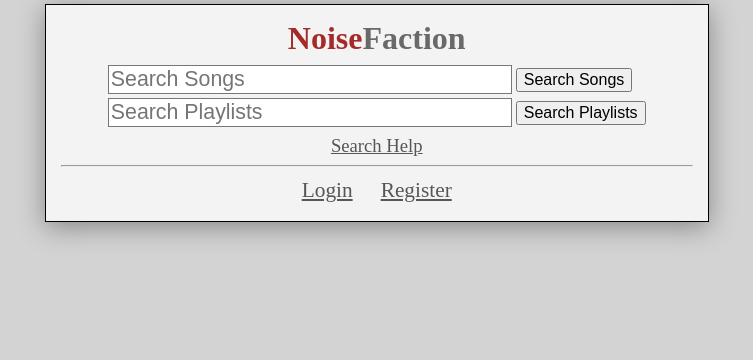
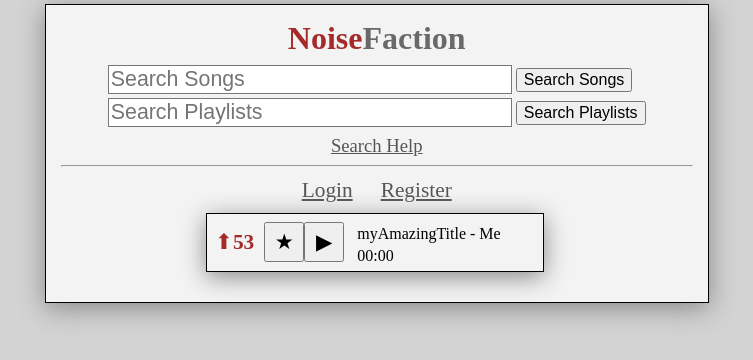
Before and after one commit to ThomasGagne/team2-ups-cs455, a PHP site: page / in a window 1280 px wide. Shown: the part 186-546 px from the top of the page, without its empty margins (254-1007 px from the left). Run offline with PHP 8.4, Linux system fonts and the light colour scheme; the visitor is signed in with stand-in values (Sample User, id 1).

Commit message:
Added some DOM generation for the music player with the PHP function generateSongPlayer(). Also added an example of using it on the homepage, although it won't work unless you create a "songs/vulture.wav" music file on your computer. Still need the starring functionality of it to work with AJAX.

```diff
--- a/css/basic.css
+++ b/css/basic.css
@@ -103,3 +103,40 @@ noscript {
   margin-bottom: 5px;
   font-size: 24pt;
 }
+
+.songPlayer {
+  background-color: #f3f3f3;
+  border: 1px solid;
+  margin-top: 1%;
+  width: 50%;
+
+  padding-left: 5px;
+  padding-top: 5px;
+  padding-right: 15px;
+
+  margin-bottom: 15px;
+
+  box-shadow: 0px 5px 25px #888888;
+
+  position: relative;
+  float: left;
+  left: 23%;
+}
+
+.songDetailsTable {
+  position: relative;
+  float: right;
+  margin-left: 10px;
+}
+
+.score {
+  font-size: 16pt;
+  color: #A52A2A;
+  margin-right: 10px;
+}
+
+.playerButton {
+  width: 40px;
+  height: 40px;
+  font-size: 16pt;
+}
--- a/generalFunctions.php
+++ b/generalFunctions.php
@@ -23,4 +23,48 @@ function inputted_properly($var) {
     return !empty($var) and !($var === "");
 }
 
+// Return a string which can be echoed to the page and embodies a music player
+// INPUT: A dictionary of all the song's details. The keys should at a minimum be:
+// title
+// artist
+// uploader
+// location (as a URL)
+// score (number of stars)
+// OUTPUT: An HTML string which embodies the music player
+function generateSongPlayer($songArr) {
+    $title = $songArr["title"];
+    $artist = $songArr["artist"];
+    $uploader = $songArr["uploader"];
+    $location = $songArr["location"];
+    $score = $songArr["score"];
+
+    $html = "<div class='songPlayer'><table><tr><td>";
+
+    // Add the score
+    $html = $html . "<span class='score'>⬆<b>$score</b></span>";
+
+    // Add the star button
+    if (inputted_properly($_SESSION["username"])) {
+        $starID = $title . ":" . $artist . ":" . $uploader . ":star";
+        $username = $_SESSION["username"];
+        $html = $html . "<button class='playerButton' id='$starID' onClick='starSong(\"$username\", \"$title\", \"$artist\", \"$uploader\");'>&#9733;</button>";
+    } else {
+        $html = $html . "<button class='playerButton' disabled='true'>&#9733;</button>";
+    }
+
+    // Add the play button
+    $playID = "" . $title . ":" . $artist . ":" . $uploader . ":play";
+    $html = $html . "<button id='$playID' onClick='playPauseSong(\"$playID\", \"$location\");' class='playerButton'>▶</button>";
+
+    // Add the song details and time counter
+    $html = $html . "<table class='songDetailsTable'><tr><td>$title - $artist</td></tr>";
+    $timerID = $title . ":" . $artist . ":" . $uploader . ":time";
+    $html = $html . "<tr><td><span id='$timerID'>00:00</span></td></tr>";
+
+    // Clean up
+    $html = $html . "</table></td></tr></table></div>";
+
+    return $html;
+}
+
 ?>
--- a/index.php
+++ b/index.php
@@ -17,7 +17,7 @@ require "generalFunctions.php";
 
         <script type="text/javascript">
          window.onbeforeunload = function(){
-             stopSong();
+             killSound();
          };
         </script>
 
@@ -52,6 +52,15 @@ require "generalFunctions.php";
                     <td><a href="/register.php" style="font-size: 16pt; color: #565656;">Register</a></td>
                 </tr>
             </table>
+            <?php
+            $song = array();
+            $song["title"] = "myAmazingTitle";
+            $song["artist"] = "Me";
+            $song["uploader"] = "tom";
+            $song["location"] = "vulture.wav";
+            $song["score"] = 53;
+            echo generateSongPlayer($song);
+            ?>
         </div>
 
     </body>
--- a/js/musicControl.js
+++ b/js/musicControl.js
@@ -1,9 +1,12 @@
 // Howler.js is best friggin library ever
 var currentSong = new Howl({});
 var isPlaying = false;
+var timerInterval = null;
+var timerValue = "00:00";
+var timerDOM = null;
 
 function startSong(songLocation) {
-  if (currentSong.urls().indexOf(songLocation) == -1) {
+  if (currentSong.urls().indexOf("songs/" + songLocation) == -1) {
     loadNewSong(songLocation);
   }
 
@@ -11,16 +14,65 @@ function startSong(songLocation) {
   isPlaying = true;
 }
 
-function stopSong() {
-  currentSong.stop();
+function pauseSong() {
+  currentSong.pause();
   isPlaying = false;
 }
 
+function killSound(){
+  timerDOM.innerHTML = "00:00";
+  currentSong.stop();
+  currentSong.unload();
+}
+
 function loadNewSong(songLocation) {
-  currentSong.unload();
+  killSound();
   currentSong = new Howl({
     urls: ["songs/" + songLocation],
     buffer: true
   });
 
 }
+
+// Need to make an AJAX call here
+function starSong(starringUsername, title, artist, uploader) {
+  var star = document.getElementById(title + ":" + artist + ":" + uploader + ":star");
+  if (star.style.color == ""){
+    star.style.color = "#cca300";
+  } else {
+    star.style.color = "";
+  }
+}
+
+function playPauseSong(playID, location) {
+  var playButton = document.getElementById(playID);
+  timerDOM = document.getElementById(playID.substring(0, playID.length - 4) + "time");
+
+  if (!isPlaying){
+    startSong(location);
+    playButton.innerHTML = "&#10074;&#10074;";
+    timerInterval = setInterval(setTimer, 250);
+  } else {
+    pauseSong();
+    clearInterval(timerInterval);
+    playButton.innerHTML = "▶";
+    clearInterval(timerInterval);
+  }
+}
+
+function setTimer(){
+  setTimerValue(Math.floor(currentSong.pos()));
+}
+
+function setTimerValue(seconds){
+  var secondsPosition = seconds % 60;
+  var minutesPosition = (seconds - secondsPosition) / 60;
+  timerDOM.innerHTML = pad(minutesPosition, 2) + ":" + pad(secondsPosition, 2);
+}
+
+// How on earth does a modern language like JS not have a pad function?
+function pad(n, width, z) {
+  z = z || '0';
+  n = n + '';
+  return n.length >= width ? n : new Array(width - n.length + 1).join(z) + n;
+}
```
